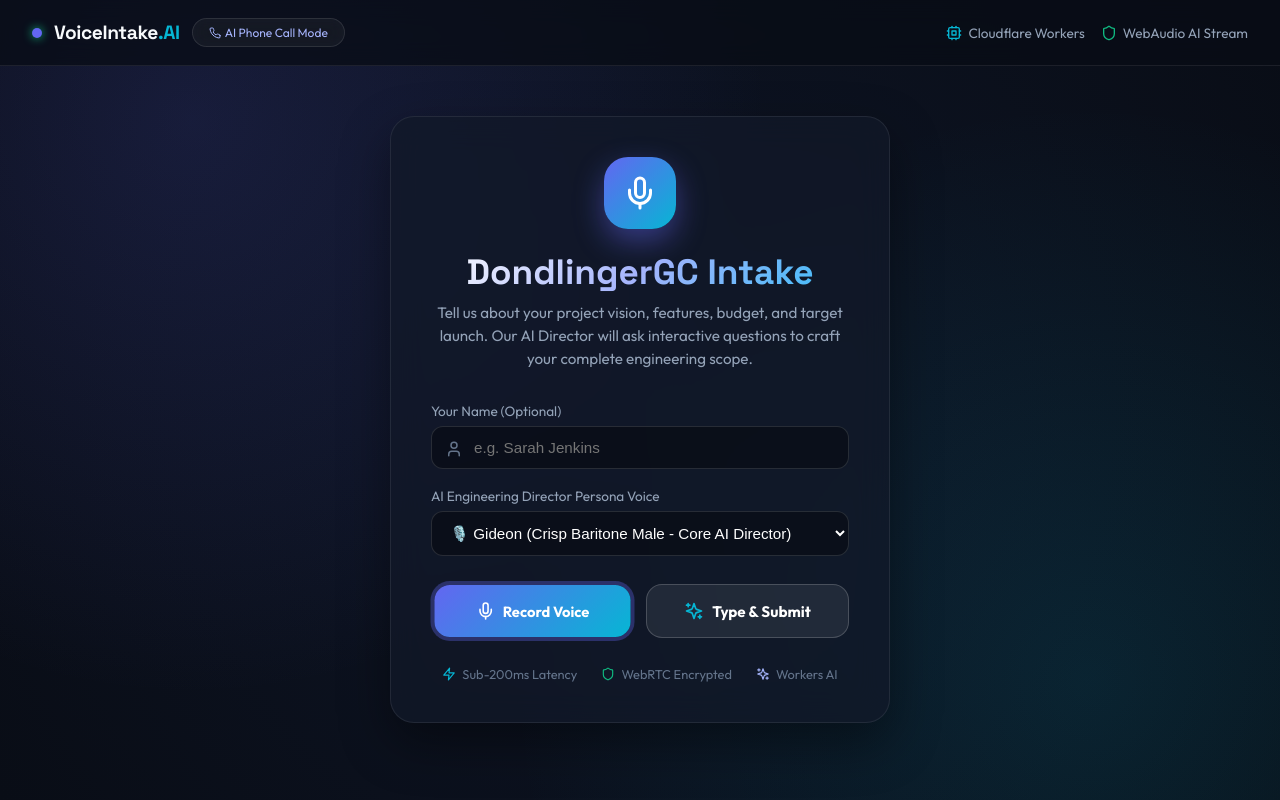
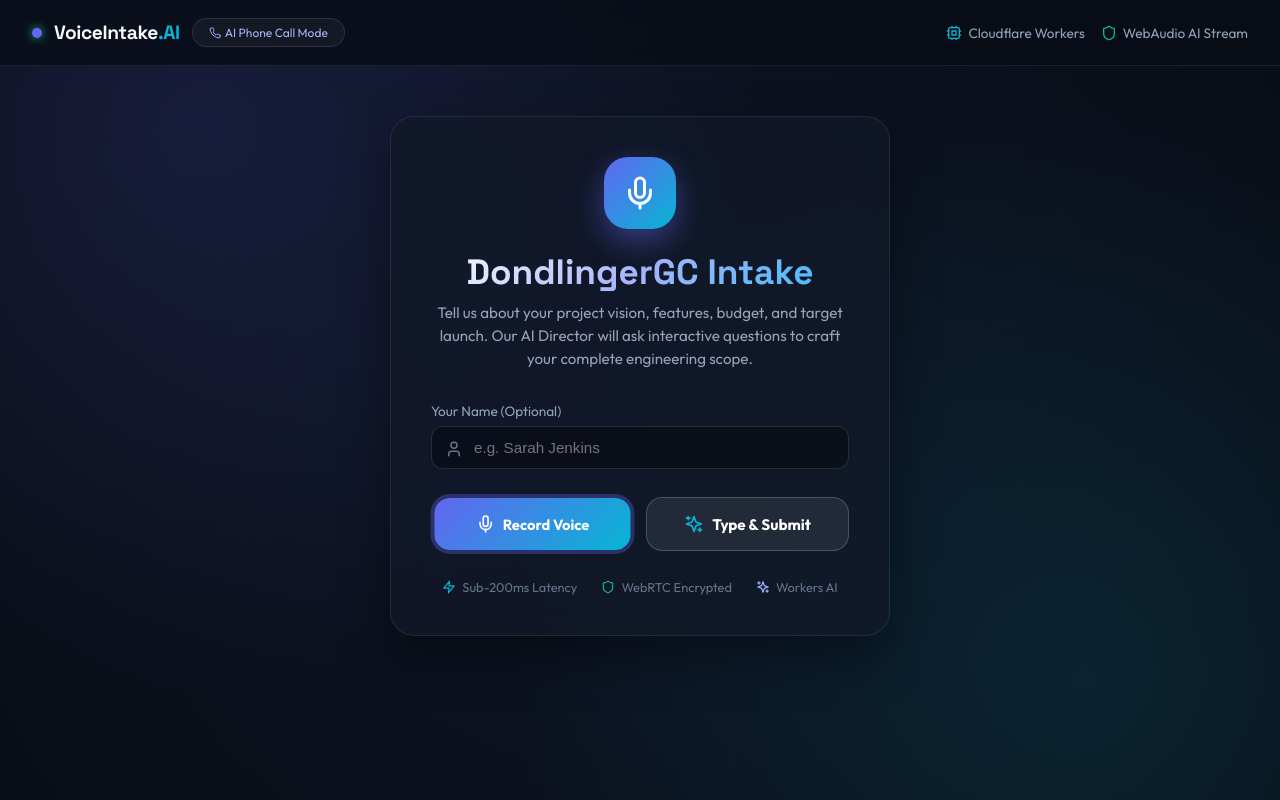
Before and after one commit to yavru421/voice-intake-app, a React (Vite) app: page / in a window 1280 px wide. Built offline with nearby package versions, Linux system fonts and the light colour scheme.

Commit message:
feat: assign random AI director persona upon call answer (hidden from onboarding card)

```diff
--- a/src/components/MicPermissionCard.tsx
+++ b/src/components/MicPermissionCard.tsx
@@ -14,13 +14,16 @@ export const MicPermissionCard: React.FC<MicPermissionCardProps> = ({ onStartSes
 
   const handleSubmit = (e: React.FormEvent) => {
     e.preventDefault();
+    const personas = ['gideon', 'mercy', 'malachi', 'santa_anna'];
+    const randomPersona = personas[Math.floor(Math.random() * personas.length)];
+
     onStartSession({
       name: name || 'Valued Client',
       company: company || 'Client Organization',
       email: `${(name || 'client').toLowerCase().replace(/\s+/g, '.')}@${(company || 'company').toLowerCase().replace(/\s+/g, '')}.com`,
       phone: '+1 (555) 000-0000',
       buyerType: 'client',
-      personaVoice: personaVoice || 'gideon'
+      personaVoice: randomPersona
     });
   };
 
@@ -75,31 +78,7 @@ export const MicPermissionCard: React.FC<MicPermissionCardProps> = ({ onStartSes
             </div>
           </div>
 
-          <div>
-            <label htmlFor="persona-voice" style={{ display: 'block', color: 'var(--text-muted)', fontSize: '0.85rem', marginBottom: '6px' }}>
-              AI Engineering Director Persona Voice
-            </label>
-            <select
-              id="persona-voice"
-              value={personaVoice}
-              onChange={(e) => setPersonaVoice(e.target.value)}
-              style={{
-                width: '100%',
-                padding: '12px 14px',
-                borderRadius: '12px',
-                background: 'rgba(0,0,0,0.35)',
-                border: '1px solid rgba(255,255,255,0.12)',
-                color: '#fff',
-                fontSize: '0.95rem',
-                outline: 'none'
-              }}
-            >
-              <option value="gideon" style={{ background: '#090d16', color: '#fff' }}>🎙️ Gideon (Crisp Baritone Male - Core AI Director)</option>
-              <option value="mercy" style={{ background: '#090d16', color: '#fff' }}>🎙️ Mercy (Articulate Midwest Female - Telemetry & Scoping)</option>
-              <option value="malachi" style={{ background: '#090d16', color: '#fff' }}>🎙️ Malachi (Deep Executive Male - Operator Advisor)</option>
-              <option value="santa_anna" style={{ background: '#090d16', color: '#fff' }}>🎙️ Santa Anna (Edge Cloud Female - Cloud Architecture)</option>
-            </select>
-          </div>
+
 
           <div style={{ display: 'grid', gridTemplateColumns: '1fr 1fr', gap: '12px', marginTop: '10px' }}>
             <button
--- a/src/components/PhoneCallInterface.tsx
+++ b/src/components/PhoneCallInterface.tsx
@@ -85,7 +85,7 @@ export const PhoneCallInterface: React.FC<PhoneCallInterfaceProps> = ({
 
           <div style={{ display: 'flex', alignItems: 'center', gap: '6px', fontSize: '0.8rem', color: 'var(--text-muted)' }}>
             <Sparkles size={14} color="#06b6d4" />
-            <span>HD Voice (Gideon AI)</span>
+            <span>HD Voice ({(clientInfo.personaVoice || 'gideon').toUpperCase()} AI)</span>
           </div>
         </div>
 
@@ -108,7 +108,10 @@ export const PhoneCallInterface: React.FC<PhoneCallInterfaceProps> = ({
           </div>
 
           <h2 style={{ color: '#ffffff', fontSize: '1.4rem', fontWeight: 700, marginBottom: '4px' }}>
-            VoiceIntake AI Assistant
+            {clientInfo.personaVoice === 'mercy' ? 'Mercy (AI Intake Director)' :
+             clientInfo.personaVoice === 'malachi' ? 'Malachi (AI Executive Director)' :
+             clientInfo.personaVoice === 'santa_anna' ? 'Santa Anna (Cloud Architect AI)' :
+             'Gideon (AI Engineering Director)'}
           </h2>
           <p style={{ color: 'var(--text-muted)', fontSize: '0.9rem' }}>
             {clientInfo.company} • {clientInfo.name}
```
